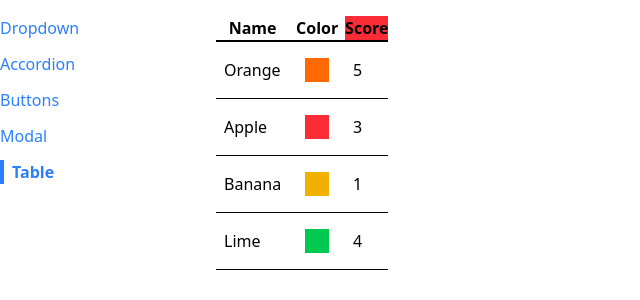
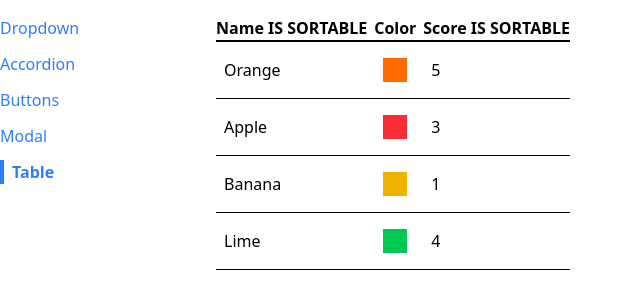
Before and after one commit to nehasaleemdesai/components-repository, a React app: page /table in a window 1280 px wide. Shown: the top 300 px of the page, without its empty margins (0-640 px from the left). Built offline with nearby package versions, Linux system fonts and the light colour scheme; the HTML template or start-up script is replaced by a standard one.

Commit message:
adding sorting component for table

```diff
--- /dev/null
+++ b/src/components/SortableTable.js
@@ -0,0 +1,39 @@
+import React from "react";
+import { useState } from "react";
+import Table from "./Table";
+
+function SortableTable(props) {
+  const [sortOrder, setSortOrder] = useState(null);
+  const [sortBy, setSortBy] = useState(null);
+  const { config } = props;
+
+  const handleClick = (label) => {
+    if (sortOrder === null) {
+      setSortOrder("asc");
+      setSortBy(label);
+    } else if (sortOrder === "asc") {
+      setSortOrder("desc");
+      setSortBy(label);
+    } else if (sortOrder === "desc") {
+      setSortOrder(null);
+      setSortBy(null);
+    }
+  };
+
+  const updatedConfig = config.map((column) => {
+    if (!column.sortValue) {
+      return column;
+    }
+    return {
+      ...column,
+      header: () => (
+        <th onClick={() => handleClick(column.label)}>
+          {column.label} IS SORTABLE
+        </th>
+      ),
+    };
+  });
+  return <Table {...props} config={updatedConfig} />;
+}
+
+export default SortableTable;
--- a/src/pages/TablePage.js
+++ b/src/pages/TablePage.js
@@ -1,5 +1,6 @@
 import React from "react";
-import Table from "../components/Table";
+// import Table from "../components/Table";
+import SortableTable from "../components/SortableTable";
 
 function TablePage() {
   const data = [
@@ -26,7 +27,11 @@
   ];
 
   const config = [
-    { label: "Name", render: (fruit) => fruit.name },
+    {
+      label: "Name",
+      render: (fruit) => fruit.name,
+      sortValue: (fruit) => fruit.name,
+    },
     {
       label: "Color",
       render: (fruit) => <div className={`p-3 m-2 ${fruit.color}`}></div>,
@@ -34,7 +39,7 @@
     {
       label: "Score",
       render: (fruit) => fruit.score,
-      header: () => <th className="bg-red-500">Score</th>,
+      sortValue: (fruit) => fruit.score,
     },
   ];
 
@@ -44,7 +49,7 @@
 
   return (
     <div>
-      <Table data={data} config={config} keyFn={keyFn} />
+      <SortableTable data={data} config={config} keyFn={keyFn} />
     </div>
   );
 }
```
